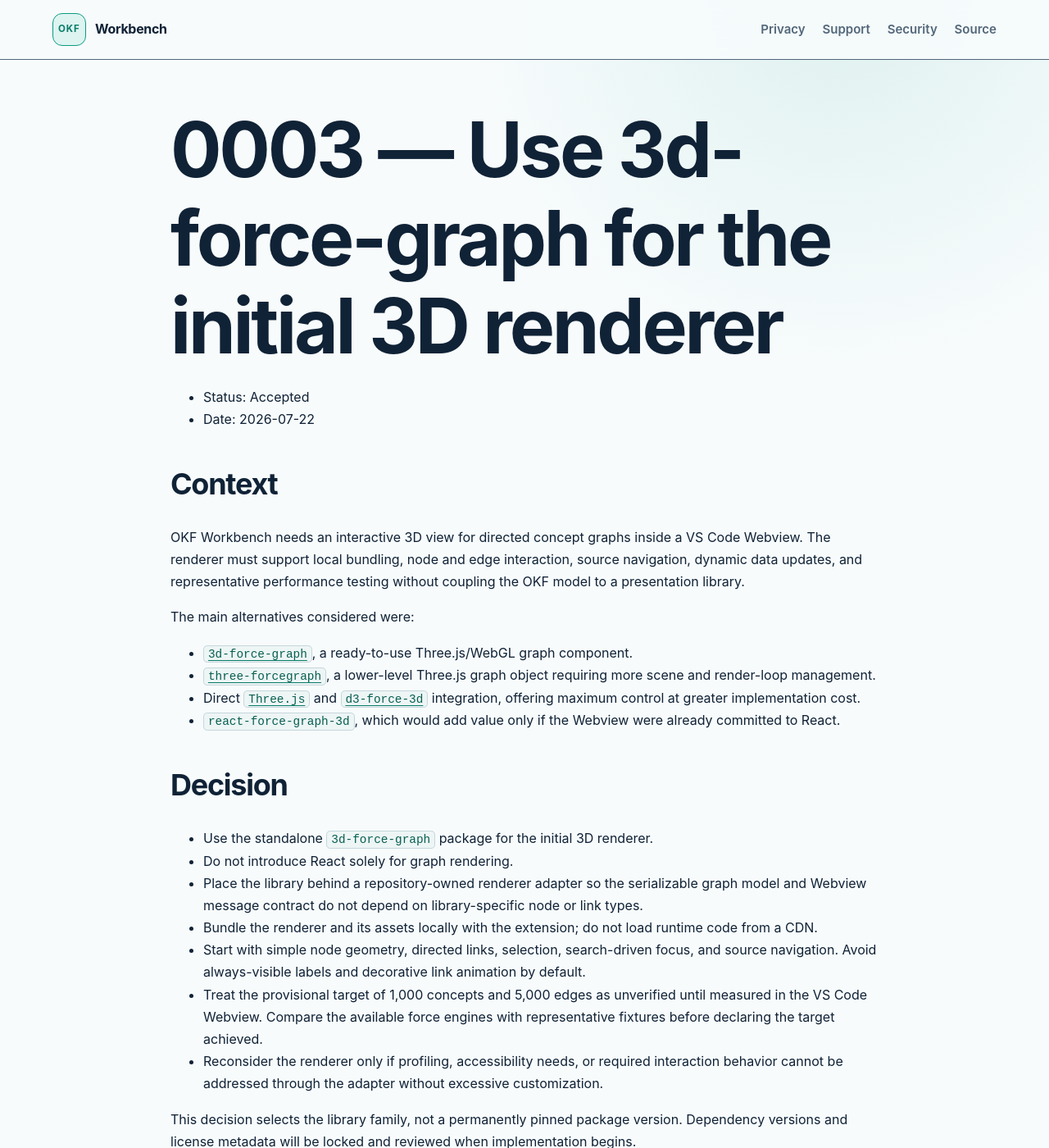
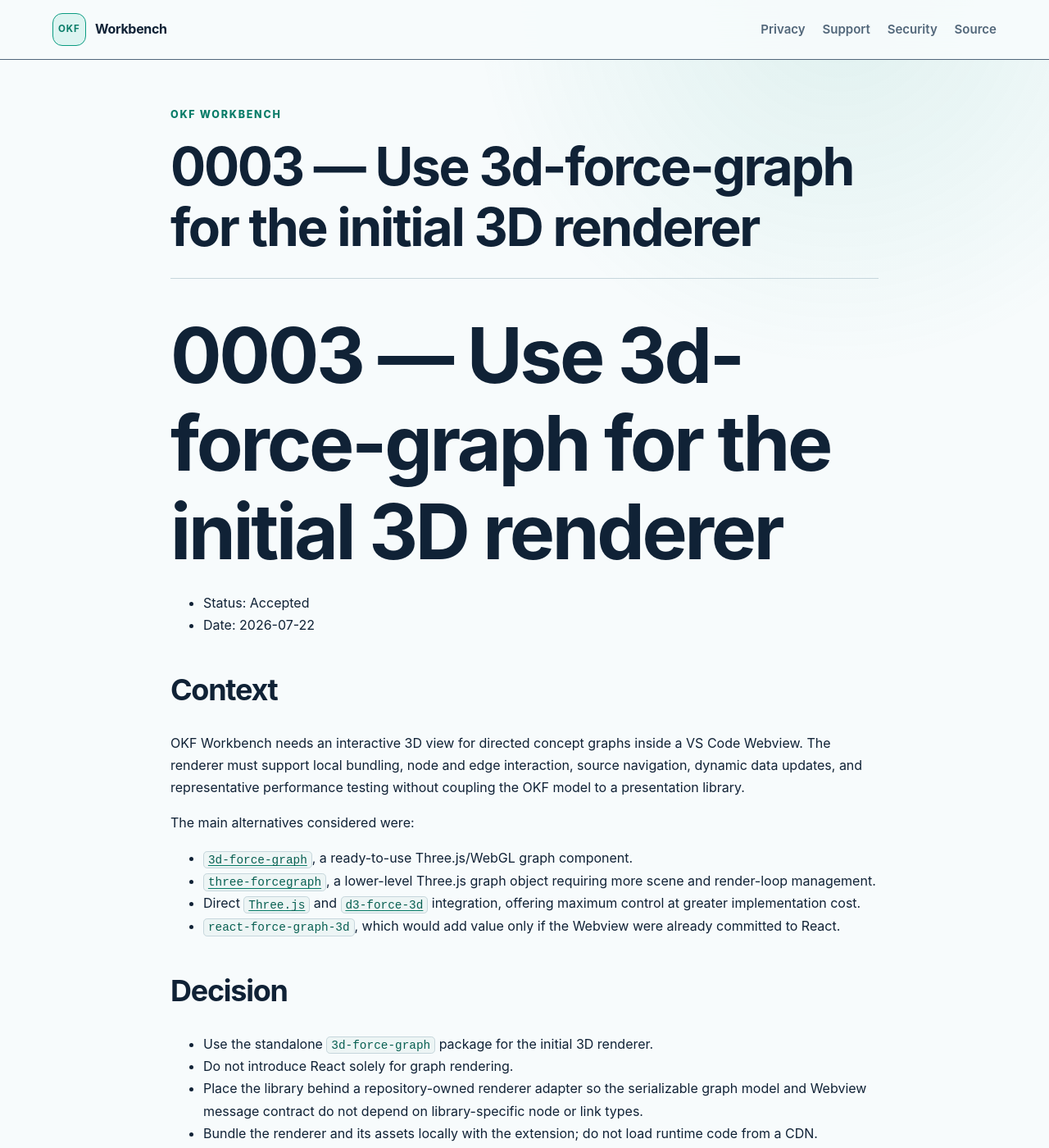
Before and after one commit to koizumikento/okf-workbench, a Jekyll site: the page built from docs/decisions/0003-use-3d-force-graph.md, in a window 1280 px wide and 1400 px high. Shown: the whole window at 82% size. Built offline with Jekyll 4.4.1, drawn with Linux system fonts in a browser that asks for light colours; our own code applies the rules of GitHub Pages for plain Markdown files.

Commit message:
fix public page headings

```diff
--- a/docs/_layouts/default.html
+++ b/docs/_layouts/default.html
@@ -50,6 +50,12 @@
     {% endif %}
 
     <main id="main-content" class="shell content{% if page.hero %} content-home{% endif %}">
+      {% unless page.hero %}
+        <header class="page-heading">
+          <p class="eyebrow">OKF Workbench</p>
+          <h1>{{ page.title | escape }}</h1>
+        </header>
+      {% endunless %}
       {{ content }}
     </main>
 
--- a/docs/assets/site.css
+++ b/docs/assets/site.css
@@ -213,6 +213,17 @@ h3 {
   margin-top: 0;
 }
 
+.page-heading {
+  margin-bottom: 2.5rem;
+  padding-bottom: 1.5rem;
+  border-bottom: 1px solid var(--border);
+}
+
+.page-heading h1 {
+  margin: 0;
+  font-size: clamp(2.25rem, 6vw, 4rem);
+}
+
 .lede {
   max-width: 48rem;
   color: var(--muted);
```
